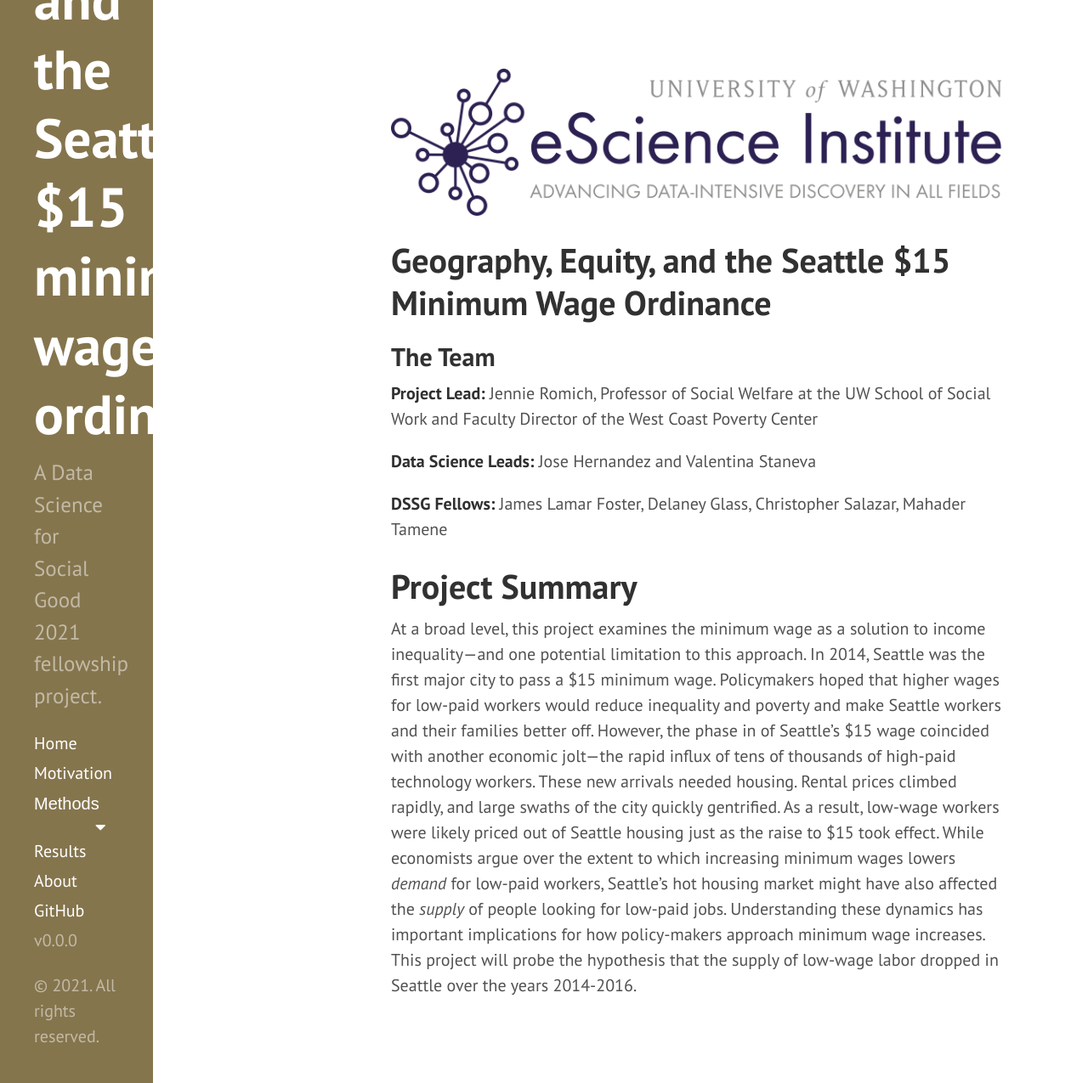
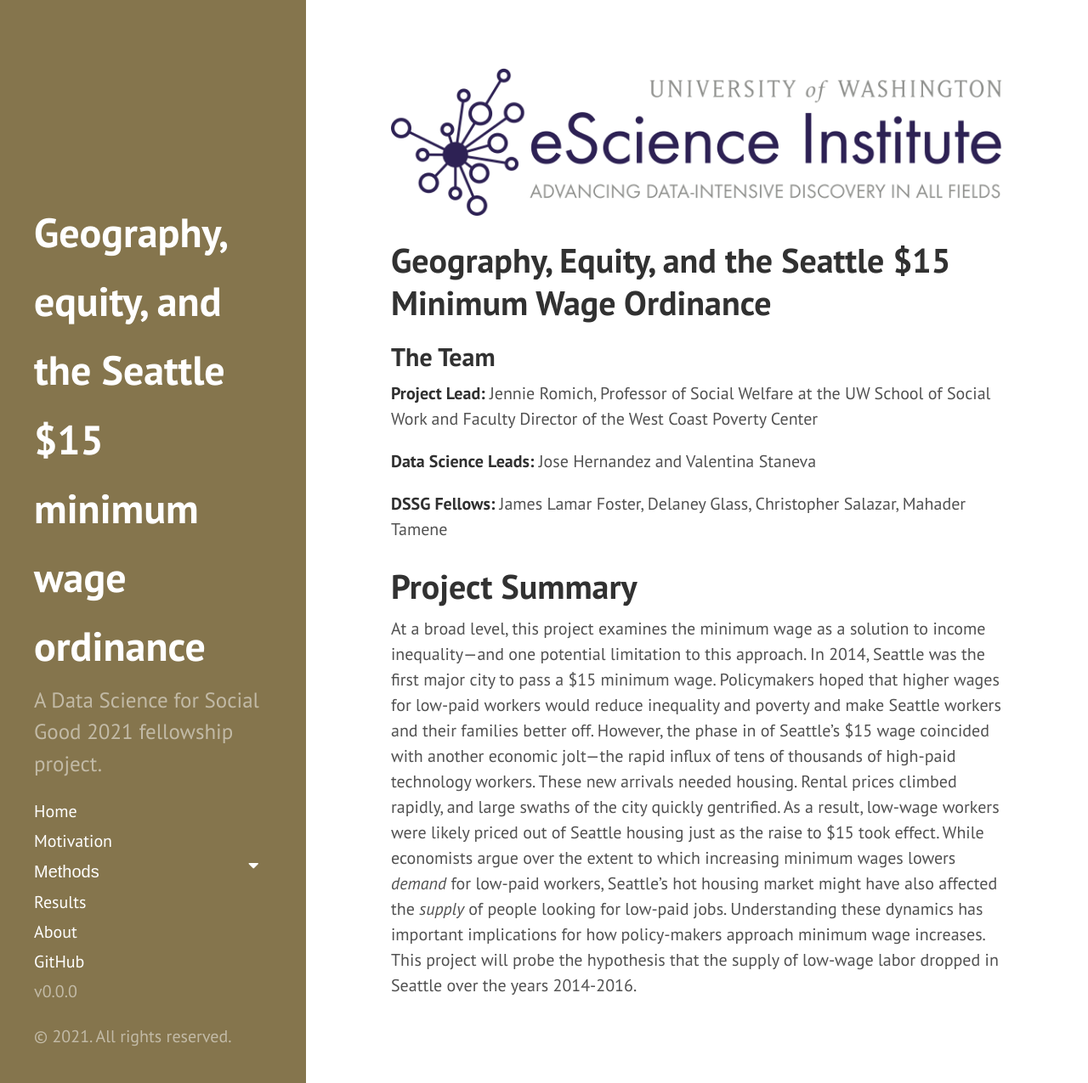
Before and after one commit to uwescience/MinWA, a Jekyll site: the page built from index.md, in a window 1280 px wide and 1275 px high. Shown: the whole window at 85% size. Built offline with Jekyll 4.4.1, drawn with Linux system fonts in a browser that asks for light colours; the list of posts is cut into pages by our own code.

Commit message:
reverted hyde and added tagline in yaml

```diff
--- a/_config.yml
+++ b/_config.yml
@@ -5,8 +5,8 @@
 
 
 # Setup
-title:            Geography, equity, and the Seattle $15 minimum wage ordinance
-tagline:          ''
+title:            <font size="20"> Geography, equity, and the Seattle $15 minimum wage ordinance</font>
+tagline:          'Seattle Minimum Wage Study'
 description:      'A Data Science for Social Good 2021 fellowship project.'
 url:              "https://uwescience.github.io"
 baseurl:          "/MinWA"
--- a/public/css/hyde.css
+++ b/public/css/hyde.css
@@ -66,7 +66,7 @@
     top: 0;
     left: 0;
     bottom: 0;
-    width: 9rem;
+    width: 18rem;
     text-align: left;
   }
 }
```
